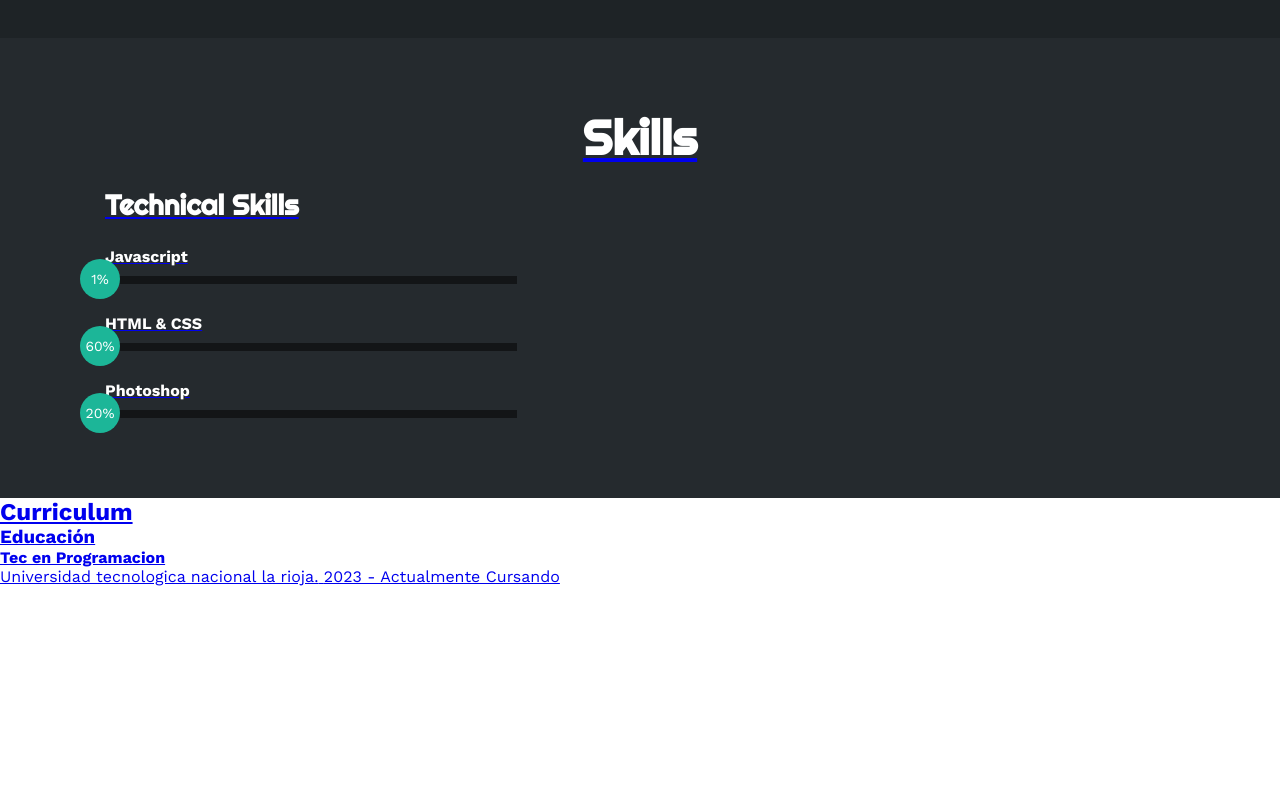
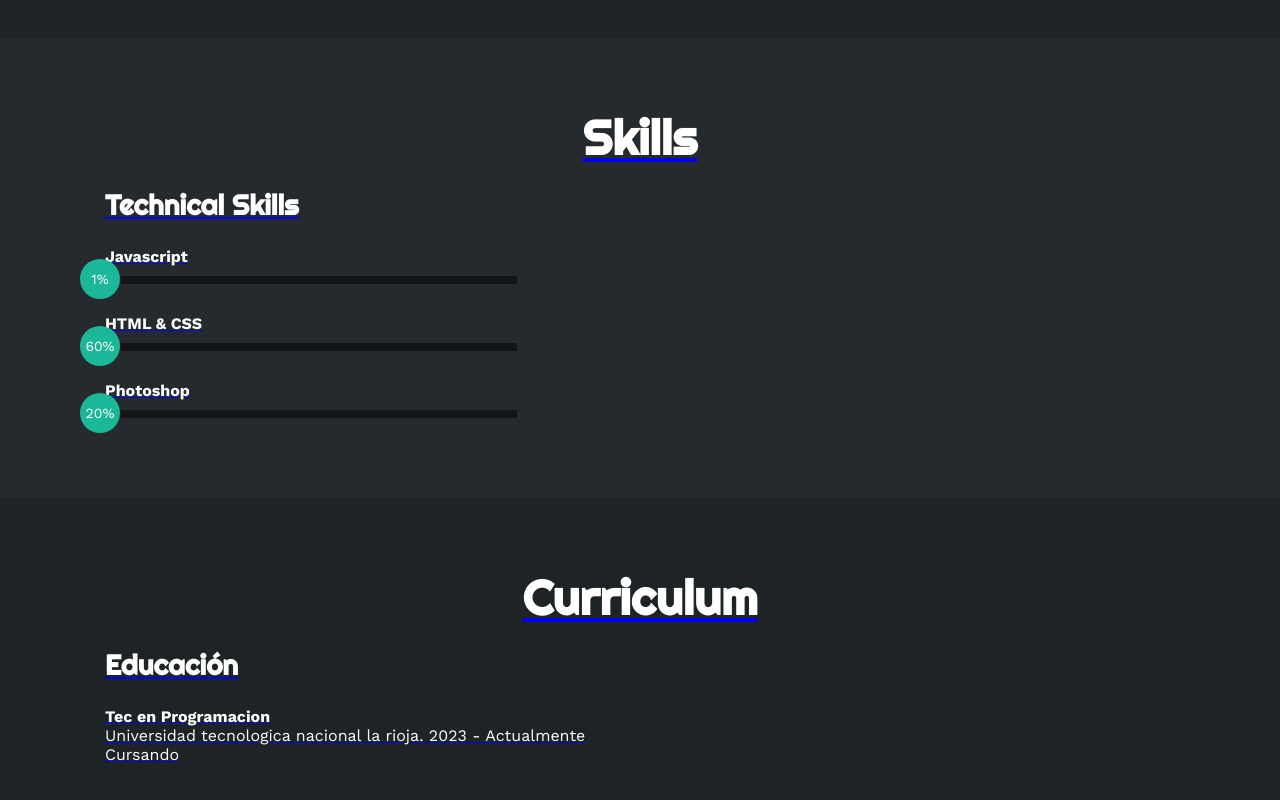
Before and after one commit to Arielws1/ArielPerez.github.io, a plain HTML site: page index.html in a window 1280 px wide. Shown: the part 1323-2123 px from the top of the page. Before the commit the page ends 1909 px from the top, so only its background shows below. Drawn offline with nearby package versions, Linux system fonts and the light colour scheme.

Commit message:
primera parte de seccion curriculum

```diff
--- a/estilo.css
+++ b/estilo.css
@@ -281,3 +281,32 @@ html{
     right: -15px;
     font-size: 14px;
 }
+
+/*seccion Crurriculum*/
+.curriculum{
+    background-color: #1e2326;
+    color: #fff;
+    padding: 50px 20px;
+}
+.curriculum .contenido-seccion{
+    max-width: 1110px;
+    margin: auto;
+}
+.curriculum h2{
+    font-size: 48px;
+    font-family: "Righteous";
+    text-align: center;
+    padding: 20px 0;
+}
+.curriculum .fila{
+    display: flex;
+}
+.curriculum .fila .col{
+    width: 49%;
+    padding: 0 20px;
+}
+.curriculum .fila .col h3{
+    font-size: 28px;
+    font-family: "Righteous";
+    margin-bottom: 25px;
+}
```
